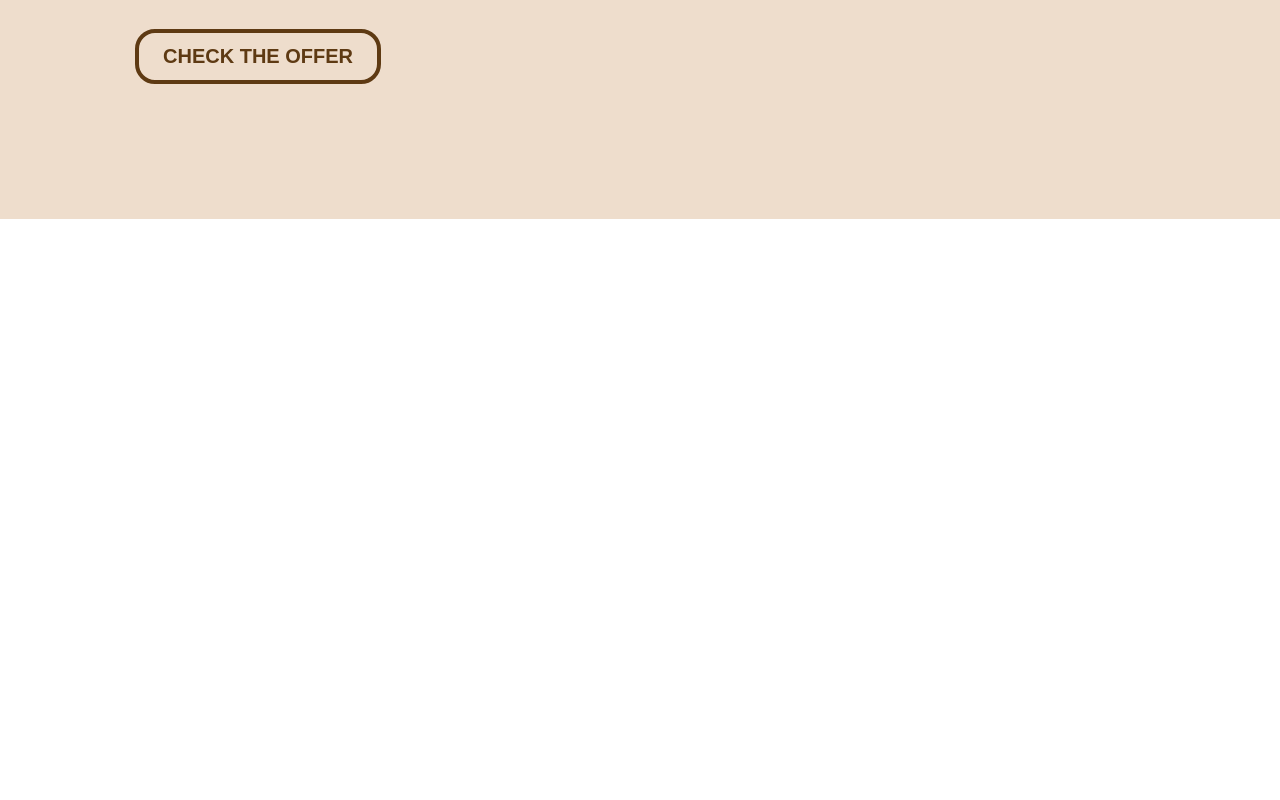
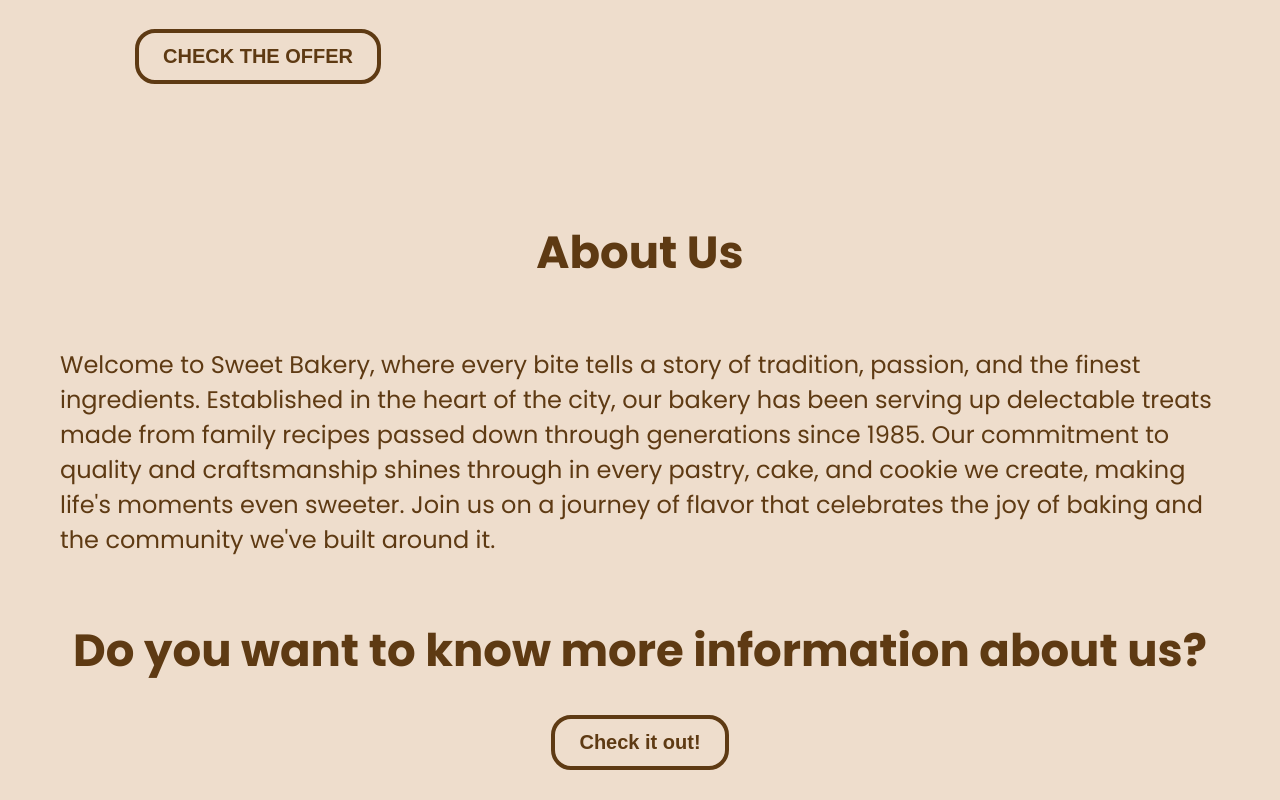
Before and after one commit to macieszak/confectionery-frontend, a React (Create React App) app in the folder confectionery_frontend/: page / in a window 1280 px wide. Shown: the part 676-1476 px from the top of the page. Before the commit the page ends 895 px from the top, so only its background shows below. Built offline with nearby package versions, Linux system fonts and the light colour scheme.

Commit message:
Added about us info to the home page.

```diff
--- /dev/null
+++ b/confectionery_frontend/src/components/aboutUsHome/AboutUsHome.css
@@ -0,0 +1,52 @@
+.about-us-home {
+    background-color: #EEDDCC;
+    color: #5E3A13;
+    display: flex;
+    flex-direction: column;
+}
+
+.about-us-info {
+    display: flex;
+    flex-direction: column;
+    align-items: center;
+    justify-content: center;
+}
+
+.about-us-info h1 {
+    margin: 0px;
+    font-size: 45px;
+}
+
+.about-us-info p {
+    font-size: 24px;
+    margin: 60px;
+}
+
+.about-us-more-information {
+    display: flex;
+    flex-direction: column;
+    align-items: center;
+    justify-content: center;
+}
+
+.about-us-more-information h1 {
+    font-size: 45px;
+}
+
+.about-us-more-information button {
+    margin: 30px;
+    padding: 12px 24px;
+    background-color: #d5a473;
+    border-radius: 20px;
+    outline: none;
+    border: 4px solid #5E3A13;
+    color: #5E3A13;
+    background: #EEDDCC;
+    font-size: 20px;
+    font-weight: 600;
+    cursor: pointer;
+}
+
+.about-us-more-information button:active {
+    background: #C4996C;
+}
--- /dev/null
+++ b/confectionery_frontend/src/components/aboutUsHome/AboutUsHome.jsx
@@ -0,0 +1,23 @@
+import React from 'react'
+import './AboutUsHome.css'
+import { Link } from 'react-router-dom'
+
+const AboutUsHome = ({ setMenu }) => {
+  return (
+    <div className='about-us-home'>
+
+      <div className='about-us-info'>
+        <h1>About Us</h1>
+        <p>Welcome to Sweet Bakery, where every bite tells a story of tradition, passion, and the finest ingredients. Established in the heart of the city, our bakery has been serving up delectable treats made from family recipes passed down through generations since 1985. Our commitment to quality and craftsmanship shines through in every pastry, cake, and cookie we create, making life's moments even sweeter. Join us on a journey of flavor that celebrates the joy of baking and the community we've built around it.</p>
+      </div>
+
+      <div className='about-us-more-information'>
+        <h1>Do you want to know more information about us?</h1>
+        <Link to='/aboutus'><button onClick={() => setMenu('about us')} >Check it out!</button></Link>
+      </div>
+
+    </div>
+  )
+}
+
+export default AboutUsHome
--- a/confectionery_frontend/src/pages/Home.jsx
+++ b/confectionery_frontend/src/pages/Home.jsx
@@ -1,10 +1,12 @@
 import React from 'react'
-import MainInfo from '../components/MainInfo/MainInfo'
+import MainInfo from '../components/mainInfo/MainInfo'
+import AboutUsHome from '../components/aboutUsHome/AboutUsHome'
 
 const Home = ({setMenu}) => {
   return (
     <div>
       <MainInfo setMenu={setMenu}/>
+      <AboutUsHome setMenu={setMenu}/>
     </div>
   )
 }
```
